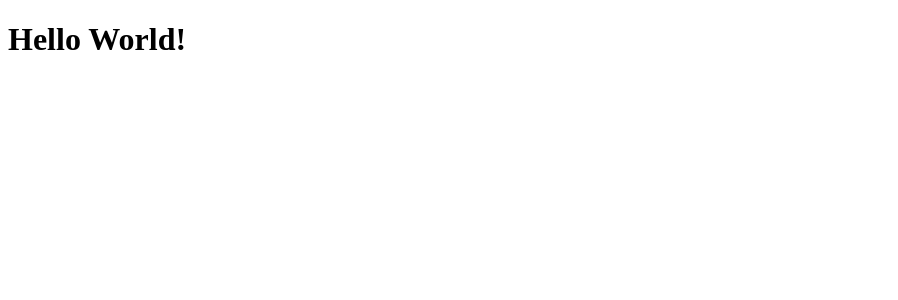
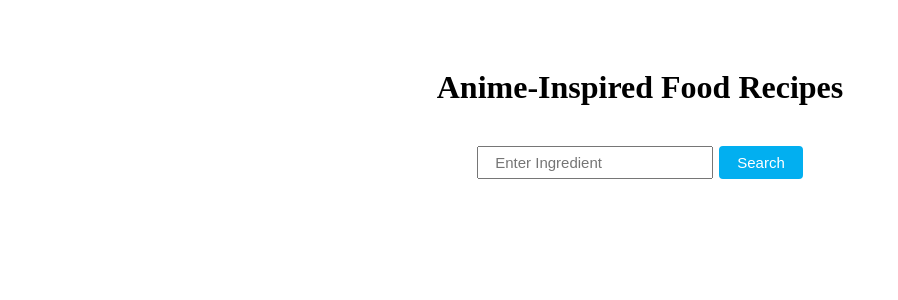
Before and after one commit to sheTeam/animEats, a React (Create React App) app: page / in a window 1280 px wide. Shown: the top 300 px of the page, without its empty margins (0-898 px from the left). Built offline with nearby package versions, Linux system fonts and the light colour scheme.

Commit message:
website heading with search bar

```diff
--- a/src/App.css
+++ b/src/App.css
@@ -1,38 +1,30 @@
-.App {
-  text-align: center;
+
+
+.app {
+  display: flex;
+  flex-direction: column;
+  justify-content: center;
+  align-items: center;
+  padding: 40px 24px;
 }
 
-.App-logo {
-  height: 40vmin;
-  pointer-events: none;
+.app_searchForm{
+  margin-top: 18px;
 }
 
-@media (prefers-reduced-motion: no-preference) {
-  .App-logo {
-    animation: App-logo-spin infinite 20s linear;
-  }
+.app_input{
+  padding: 6px 16px;
+  min-width: 200px;
+  max-width: 100vw;
+  font-size: 15px;
 }
 
-.App-header {
-  background-color: #282c34;
-  min-height: 100vh;
-  display: flex;
-  flex-direction: column;
-  align-items: center;
-  justify-content: center;
-  font-size: calc(10px + 2vmin);
+.app_submit{
+  padding: 6px 16px;
+  font-size: 15px;
+  margin-left: 6px;
+  background-color: #02aff0;
+  border: 2px solid #02aff0;
+  border-radius: 4px;
   color: white;
 }
-
-.App-link {
-  color: #61dafb;
-}
-
-@keyframes App-logo-spin {
-  from {
-    transform: rotate(0deg);
-  }
-  to {
-    transform: rotate(360deg);
-  }
-}
--- a/src/App.js
+++ b/src/App.js
@@ -1,9 +1,35 @@
-import logo from './logo.svg';
+import './keys';
 import './App.css';
+import Axios from "axios";
+import { useState } from "react";
 
 function App() {
+  const [query, setquery] = useState("")
+
+  const YOUR_APP_ID = "8d941e23";
+  const YOUR_APP_KEY = "6ba4ea10183b47bb358513d52b0ac743";
+
+  var url = `https://api.edamam.com/search?q=${query}&app_id=${YOUR_APP_ID}&app_key=${YOUR_APP_KEY}&&health=alcohol-free`;
+
+  async function getRecipes(){
+    var result = await Axios.get(url);
+    console.log(result.data);
+  }
+
+  const onSubmit = (e) => {
+    e.preventDefault();
+    getRecipes();
+  }
+
   return (
-    <h1>Hello World!</h1>
+    <div className="app">
+      <h1 onClick={getRecipes}>Anime-Inspired Food Recipes</h1>
+      <form className="app_searchForm" onSubmit={onSubmit}>
+        <input type="text" className="app_input" placeholder="Enter Ingredient"
+        value={query} onChange={(e) => setquery(e.target.value)}/>
+        <input className="app_submit" type="submit" value="Search"/>
+      </form>
+    </div>
   );
 }
 
--- a/src/index.css
+++ b/src/index.css
@@ -1,3 +1,5 @@
+/* import google font */
+
 body {
   margin: 0;
   font-family: -apple-system, BlinkMacSystemFont, 'Segoe UI', 'Roboto', 'Oxygen',
@@ -7,6 +9,11 @@ body {
   -moz-osx-font-smoothing: grayscale;
 }
 
+*{
+  margin: 0px;
+  padding: 0px;
+}
+
 code {
   font-family: source-code-pro, Menlo, Monaco, Consolas, 'Courier New',
     monospace;
```
Also changed, not shown: src/keys.js (added).
